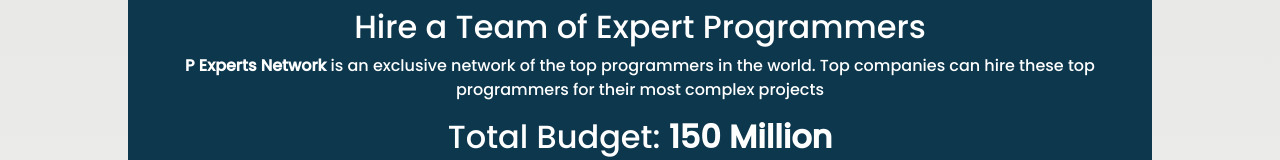
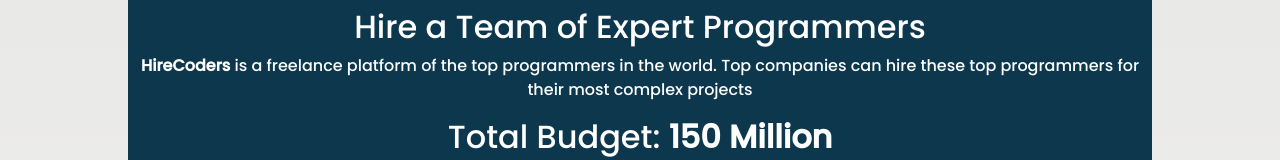
Before and after one commit to tanvirahmed055/react-hire-coders, a React (Create React App) app: page / in a window 1280 px wide. Shown: the top 160 px of the page. Built offline with nearby package versions, Linux system fonts and the light colour scheme.

Commit message:
made minor changes

```diff
--- a/public/index.html
+++ b/public/index.html
@@ -32,7 +32,7 @@
   <script src="https://kit.fontawesome.com/9590c8be7d.js" crossorigin="anonymous"></script>
 
 
-  <title>HireExperts</title>
+  <title>HireCoders</title>
 </head>
 
 <body>
--- a/src/components/Header/Header.js
+++ b/src/components/Header/Header.js
@@ -6,7 +6,7 @@
         <div className="header mb-5">
             <div className="p-2">
                 <h2>Hire a Team of Expert Programmers</h2>
-                <p><span className="fw-bolder">P Experts Network</span> is an exclusive network of the top programmers in the world. Top companies can hire these top programmers for their most complex projects</p>
+                <p><span className="fw-bolder">HireCoders</span> is a freelance platform of the top programmers in the world. Top companies can hire these top programmers for their most complex projects</p>
                 <h2> Total Budget: <span className="fw-bolder">150 Million</span> </h2>
             </div>
         </div>
```
